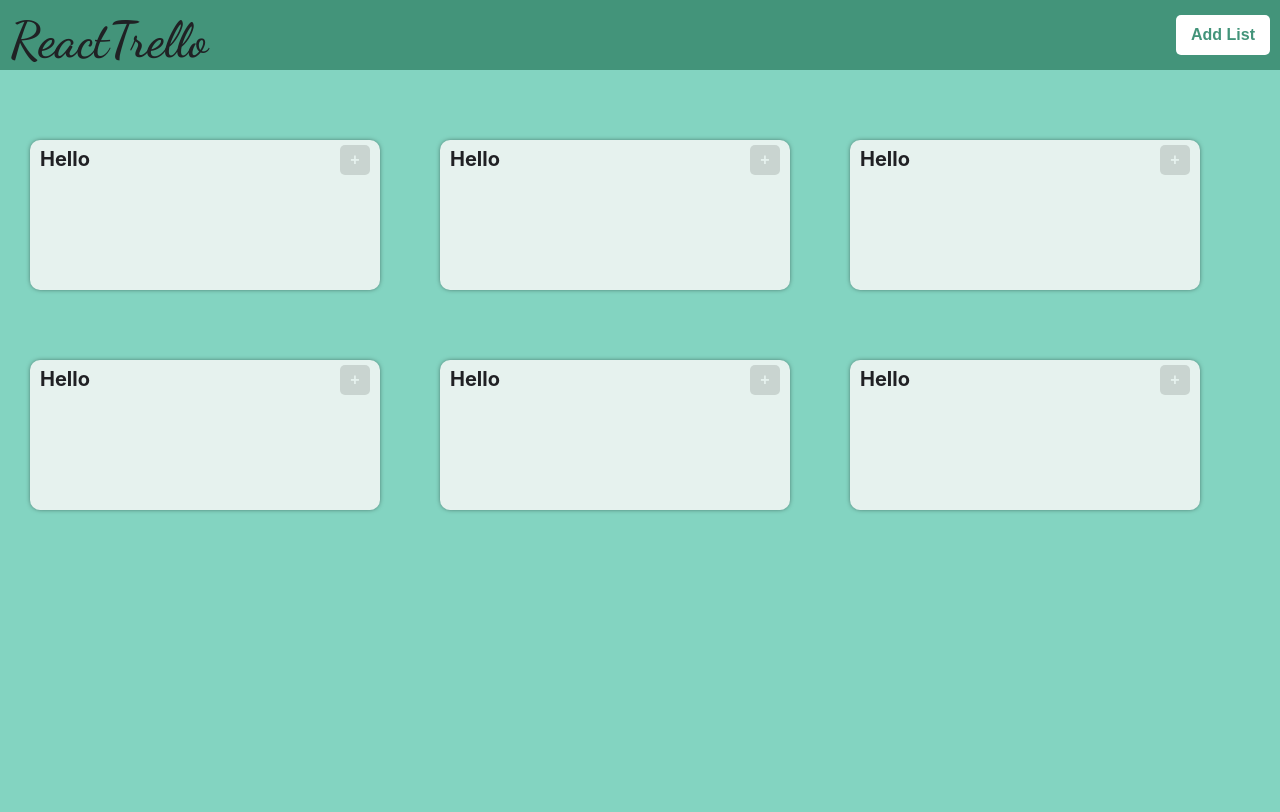
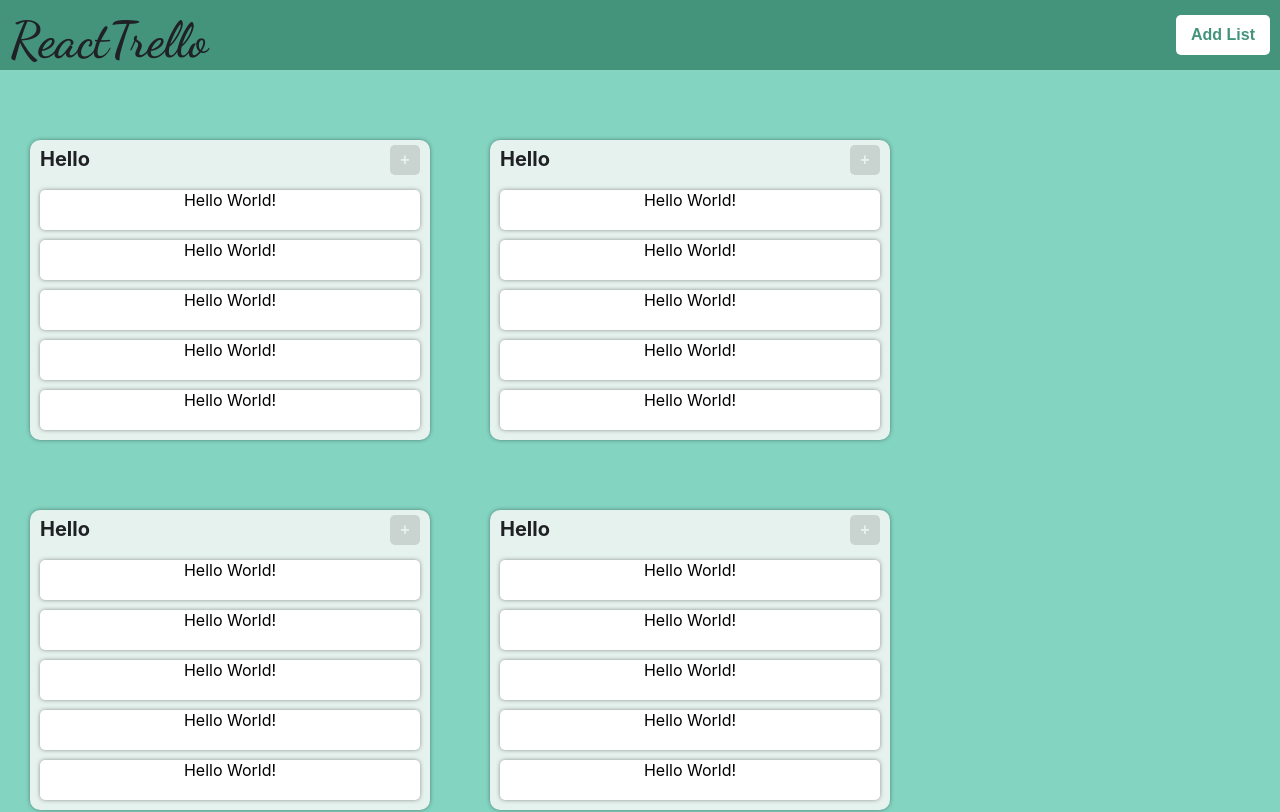
Before and after one commit to Andrii-25/trello-like-board-frontend, a React (Create React App) app: page / in a window 1280 px wide. Shown: the top 812 px of the page. Built offline with nearby package versions, Linux system fonts and the light colour scheme.

Commit message:
add card component

```diff
--- /dev/null
+++ b/src/components/Card/Card.jsx
@@ -0,0 +1,5 @@
+import styles from "./Card.module.scss";
+
+export default function Card() {
+  return <div className={styles.card}>Hello World!</div>;
+}
--- /dev/null
+++ b/src/components/Card/Card.module.scss
@@ -0,0 +1,13 @@
+.card {
+  width: 380px;
+  min-height: 40px;
+  background-color: white;
+  border-radius: 5px;
+  box-shadow: 0 0 5px -1px rgba(0, 0, 0, 0.6);
+  margin: 10px 10px 0 10px;
+  cursor: pointer;
+}
+
+.card:hover {
+    background-color: whitesmoke;
+}
--- /dev/null
+++ b/src/components/Card/index.js
@@ -0,0 +1 @@
+export { default } from "./Card";
--- a/src/components/List/List.jsx
+++ b/src/components/List/List.jsx
@@ -1,3 +1,4 @@
+import Card from "../Card/Card";
 import styles from "./List.module.scss";
 
 export default function List() {
@@ -7,6 +8,11 @@ export default function List() {
         <div className={styles.title}>Hello</div>
         <button className={styles.btn}>+</button>
       </div>
+      <Card />
+      <Card />
+      <Card />
+      <Card />
+      <Card />
     </div>
   );
 }
--- a/src/components/List/List.module.scss
+++ b/src/components/List/List.module.scss
@@ -1,11 +1,12 @@
 .list {
-  width: 350px;
-  min-height: 150px;
+  width: 400px;
+  min-height: 200px;
   border-radius: 10px;
   background-color: #e6f2ee;
   margin: 70px 30px 0 30px;
   float: left;
   box-shadow: 0 0 5px -1px rgba(0, 0, 0, 0.6);
+  padding-bottom: 10px;
 }
 
 .listHeader {
```
